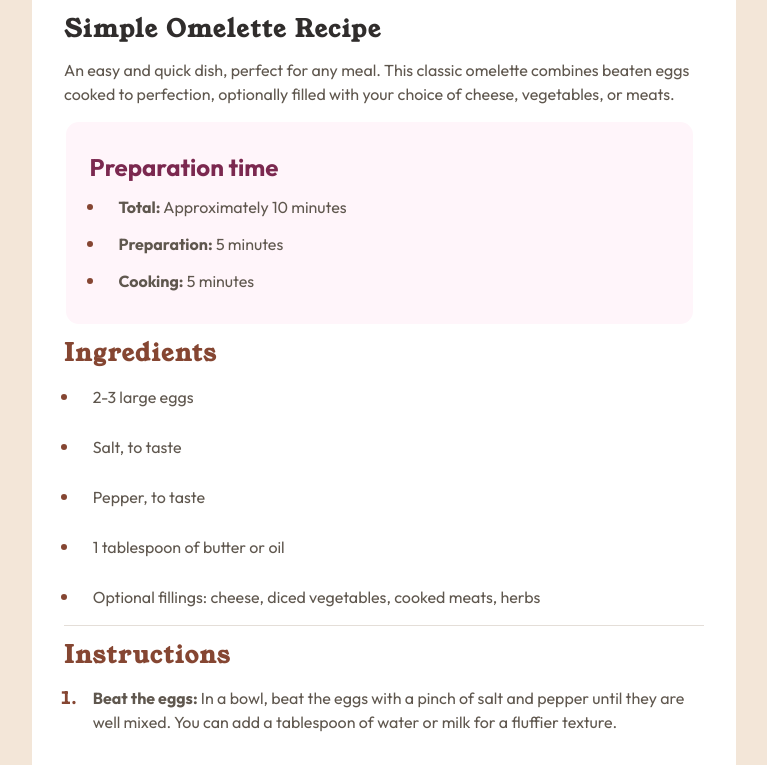
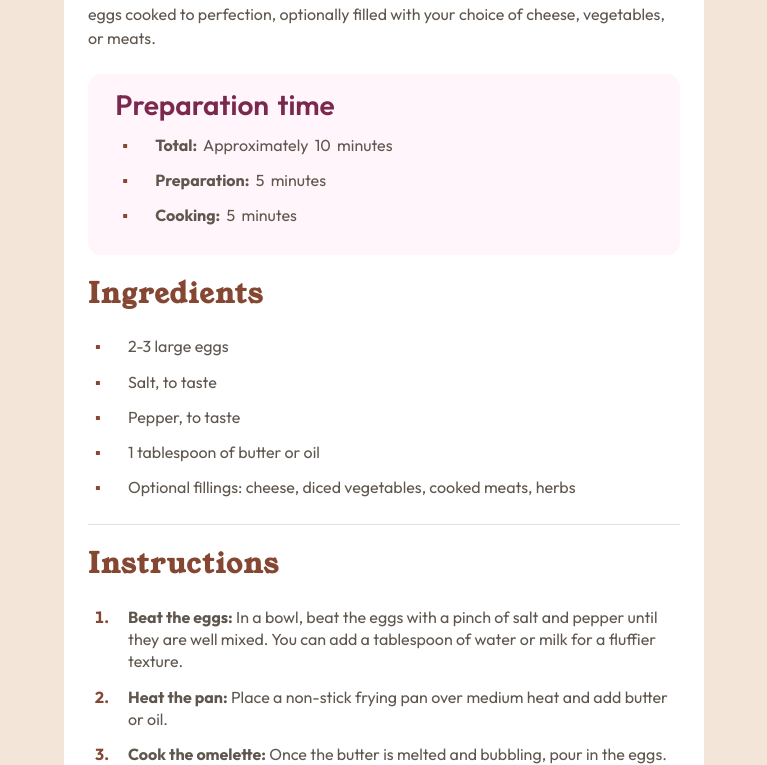
Before and after one commit to jacey10/fm-recipe-page-challenge, a plain HTML site: page index.html in a window 1280 px wide. Shown: the part 416-1181 px from the top of the page, without its empty margins (256-1023 px from the left). Drawn offline with Linux system fonts and the light colour scheme.

Commit message:
Fix: Resolved Desktop Mode Layout Issue on Mobile Devices

```diff
--- a/index.html
+++ b/index.html
@@ -13,49 +13,33 @@
   </head>
 
   <body>
-
     <main>
-
-      <div class="main__illustration">
-        <img class="banner" src="assets/images/image-omelette.jpeg" alt="" width="1312" height="600">
-      </div>
-
-      <article>
-        <h1 class="main__heading">Simple Omelette Recipe</h1>
-
-        <p>An easy and quick dish, perfect for any meal. This classic omelette combines beaten eggs cooked
+      <img class="main__banner" src="assets/images/image-omelette.jpeg" alt="" width="1312" height="600">
+      <article class="main__content">
+        <h1 class="main__content--heading">Simple Omelette Recipe</h1>
+        <p class="main__content--description">An easy and quick dish, perfect for any meal. This classic omelette combines beaten eggs cooked
         to perfection, optionally filled with your choice of cheese, vegetables, or meats.</p>
 
-
-        <section class="main__article--container">
+        <section class="main__subsection">
           <div>
-            <h2 class="main__article--heading">Preparation time</h2>
+            <h2 class="main__subsection--heading">Preparation time</h2>
 
             <ul>
-            <li><b>Total:</b> Approximately 10 minutes</li>
-            <br>
-            <li><b>Preparation:</b> 5 minutes</li>
-            <br>
-            <li><b>Cooking:</b> 5 minutes</li>
-            <br>
+              <li><strong>Total:</strong> Approximately 10 minutes</li>
+              <li><strong>Preparation:</strong> 5 minutes</li>
+              <li><strong>Cooking:</strong> 5 minutes</li>
             </ul>
           </div>
         </section>
 
-
-
         <section class="main__section">
-          <h2 class="main__section--heading">Ingredients</h2>
+          <h2>Ingredients</h2>
 
           <ul>
             <li>2-3 large eggs</li>
-            <br>
             <li>Salt, to taste</li>
-            <br>
             <li>Pepper, to taste</li>
-            <br>
             <li>1 tablespoon of butter or oil</li>
-            <br>
             <li>Optional fillings: cheese, diced vegetables, cooked meats, herbs</li>
           </ul>
         </section>
@@ -63,64 +47,56 @@
         <hr>
 
         <section class="main__section">
-          <h2 class="main__section--heading">Instructions</h2>
+          <h2>Instructions</h2>
 
           <ol>
-            <li><b>Beat the eggs:</b> In a bowl, beat the eggs with a pinch of salt and pepper until they are well mixed. You can add a tablespoon of water or milk for a fluffier texture.</li>
-            <br>
-            <li><b>Heat the pan:</b> Place a non-stick frying pan over medium heat and add butter or oil.</li>
-            <br>
-            <li><b>Cook the omelette:</b> Once the butter is melted and bubbling, pour in the eggs. Tilt the pan to ensure the eggs evenly coat the surface.</li>
-            <br>
-            <li><b>Add fillings (optional):</b> When the eggs begin to set at the edges but are still slightly runny in the middle, sprinkle your chosen fillings over one half of the omelette.</li>
-            <br>
-            <li><b>Fold and serve: </b>As the omelette continues to cook, carefully lift one edge and fold it over the fillings. Let it cook for another minute, then slide it onto a plate.</li>
-            <br>
-            <li><b>Enjoy: </b>Serve hot, with additional salt and pepper if needed.</li>
+            <li><strong>Beat the eggs:</strong> In a bowl, beat the eggs with a pinch of salt and pepper until they are well mixed. You can add a tablespoon of water or milk for a fluffier texture.</li>
+            <li><strong>Heat the pan:</strong> Place a non-stick frying pan over medium heat and add butter or oil.</li>
+            <li><strong>Cook the omelette:</strong> Once the butter is melted and bubbling, pour in the eggs. Tilt the pan to ensure the eggs evenly coat the surface.</li>
+            <li><strong>Add fillings (optional):</strong> When the eggs begin to set at the edges but are still slightly runny in the middle, sprinkle your chosen fillings over one half of the omelette.</li>
+            <li><strong>Fold and serve:</strong> As the omelette continues to cook, carefully lift one edge and fold it over the fillings. Let it cook for another minute, then slide it onto a plate.</li>
+            <li><strong>Enjoy:</strong> Serve hot, with additional salt and pepper if needed.</li>
           </ol>
         </section>
 
         <hr>
 
         <section class="main__section">
-          <h2 class="main__section--heading">Nutrition</h2>
-
+          <h2>Nutrition</h2>
           <p>The table below shows nutritional values per serving without the additional fillings.</p>
 
           <table>
+            <tbody>
               <tr>
                 <td>Calories</td>
-              <td><b>277kcal</b></td>
+                <td>277kcal</td>
               </tr>
 
               <tr>
                 <td>Carbs</td>
-              <td><b>0g</b></td>
+                <td>0g</td>
               </tr>
 
               <tr>
                 <td>Protein</td>
-              <td><b>20g</b></td>
+                <td>20g</td>
               </tr>
 
               <tr>
                 <td>Fat</td>
-              <td><b>22g</b></td>
+                <td>22g</td>
               </tr>
+
+            </tbody>
           </table>
         </section>
       </article>
-
     </main>
-
 
     <footer>
       <div class="attribution">
-        Challenge by <a href="https://www.frontendmentor.io?ref=challenge" target="_blank">Frontend Mentor</a>.
-       Coded by <a href="#">Jacey</a>.
+        Challenge by <a href="https://www.frontendmentor.io?ref=challenge" target="_blank">Frontend Mentor</a>. Coded by <a href="#">Jacey</a>.
       </div>
     </footer>
-
   </body>
-
 </html>
--- a/styles.css
+++ b/styles.css
@@ -1,7 +1,7 @@
 /* young-serif-regular - latin */
 @font-face {
   font-family: 'Young Serif';
-  src: url('assets/fonts/young-serif-v2-latin-regular.woff2') format('woff2'); /* Chrome 36+, Opera 23+, Firefox 39+, Safari 12+, iOS 10+ */
+  src: url('assets/fonts/young-serif-v2-latin-regular.woff2') format('woff2');
   font-weight: 400;
   font-style: normal;
   font-display: swap;
@@ -10,7 +10,7 @@
 /* outfit-regular - latin */
 @font-face {
   font-family: 'Outfit';
-  src: url('assets/fonts/outfit-v15-latin-regular.woff2') format('woff2'); /* Chrome 36+, Opera 23+, Firefox 39+, Safari 12+, iOS 10+ */
+  src: url('assets/fonts/outfit-v15-latin-regular.woff2') format('woff2');
   font-weight: 400;
   font-style: normal;
   font-display: swap;
@@ -19,7 +19,7 @@
 /* outfit-600 - latin */
 @font-face {
   font-family: 'Outfit';
-  src: url('assets/fonts/outfit-v15-latin-600.woff2') format('woff2'); /* Chrome 36+, Opera 23+, Firefox 39+, Safari 12+, iOS 10+ */
+  src: url('assets/fonts/outfit-v15-latin-600.woff2') format('woff2');
   font-weight: 600;
   font-style: normal;
   font-display: swap;
@@ -28,7 +28,7 @@
 /* outfit-700 - latin */
 @font-face {
   font-family: 'Outfit';
-  src: url('assets/fonts/outfit-v15-latin-700.woff2') format('woff2'); /* Chrome 36+, Opera 23+, Firefox 39+, Safari 12+, iOS 10+ */
+  src: url('assets/fonts/outfit-v15-latin-700.woff2') format('woff2');
   font-weight: 700;
   font-style: normal;
   font-display: swap;
@@ -101,94 +101,112 @@ textarea, select {
 
 
 body {
-  height: fit-content;
   min-height: 100vh;
   min-height: 100svh;
-  line-height: 1.5;
   background-color: var(--color-slate-900);
   font-family: var(--ff-body);
+  font-size: 1.05rem;
   color: var(--color-stone-600);
-  font-size: 1rem;
+  line-height: 1.5;
 }
 
-.main__illustration {
+main {
   width: 100%;
-  height: 100%;
-  margin: 0;
-  padding: 0;
+  height: auto;
+  background-color: var(--color-white);
 }
 
-.main__illustration img {
+main img {
   display: block;
-  width: 100%;
+  max-width: 100%;
   height: 100%;
   object-fit: cover;
 }
 
-main {
-  width: 100%;
-  max-width: 50rem;
-  background-color: var(--color-white);
-  padding: 0;
-  margin: 0;
-  display: flex;
-  flex-direction: column;
-  gap: 1rem;
+article {
+  padding: clamp(1.5rem, 1vw, 2rem);
 }
 
-article {
-  padding: 2rem;
+.main__content--heading {
+  color: var(--color-stone-900);
+  font-size: clamp(1.8rem, 2.5vw, 2.5rem);
+  font-weight: var(--fw-regular);
+  margin-block-start: 1.5rem;
+  margin-block-end: 1.5rem;
 }
+
 
 main h1, main h2 {
   font-family: var(--ff-heading);
   line-height: 1.1;
-  margin-block-start: 1rem;
-  margin-block-end: 1rem;
   text-wrap: initial;
   letter-spacing: 0.1rem;
 }
 
-.main__heading {
-  color: var(--color-stone-900);
+.main__subsection {
+  background-color: var(--color-rose-50);
+  border-radius: 0.8rem;
+  margin-block-start: 1.5rem;
+  padding: 1rem 1.7rem;
+  font-weight: var(--fw-regular);
+  word-spacing: 0.1875rem;
 }
 
-.main__section--heading {
-  color: var(--color-brown-800);
+.main__subsection--heading {
+  color: var(--color-rose-800);
+  font-family: var(--ff-body);
+  font-weight: var(--fw-semibold);
+  letter-spacing: 0rem;
+  margin-block-start: 0;
+  margin-block-end: clamp(0.8rem, 1vw, 1rem);
 }
 
-.main__article--container {
-  width: 98%;
-  background-color: var(--color-rose-50);
-  margin: 1rem 0.1rem;
-  padding: 1rem 1.5rem;
-  border-radius: 0.8rem;
-  line-height: 1.1;
+.main__section:not(:last-child) {
+  margin-block-end: clamp(1.5rem, 2vw, 1.8rem);
 }
 
-.main__article--heading {
-  color: var(--color-rose-800);
-  font-family: var(--ff-body);
-  font-weight: var(--fw-bold);
-  letter-spacing: 0rem;
+h2 {
+  font-size: 1.75rem;
+  color: var(--color-brown-800);
+  margin-block-start: clamp(1.5rem, 1.5vw, 2rem);
+  margin-block-end: clamp(1.5rem, 2vw, 1.8rem);
 }
 
-.main__section {
-  margin-block-end: clamp(1rem, 1vw, 1.2rem)
+/* == List Styling == */
+li {
+  margin-block-end: 0.8em;
+  line-height: 1.4;
 }
 
-ol, ul {
-  padding-left: clamp(1rem, 1vw, 1.5rem);
+ol {
+  padding-left: 1.5rem;
 }
 
-ol li, ul li {
-  padding-left: clamp(0.8rem, 1vw, 1rem);
+ol li::marker {
+  color: var(--color-brown-800);
+  font-weight: var(--fw-bold);
 }
 
-ol li::marker, ul li::marker {
-  color: var(--color-brown-800);
-  font-size: large;
-  font-weight: bolder;
+ol li {
+  padding-left: 1rem;
+}
+
+ul {
+  padding-left: 0.625rem; /* extra left spacing for the whole UL container */
+}
+
+ul li {
+  list-style: none; /*remove the browswer's default bullet */
+  position: relative;
+  padding-left: 1.875rem; /* space for custom bullet */
+}
+
+ul li::before {
+  content: "▪";       /* the bullet, reliable at any zoom */
+  position: absolute;
+  left: -0.1875rem;         /* position the bullet slightly to the left of the text */
+  color: var(--color-brown-800);       /* your bullet color */
+  font-weight: var(--fw-bold);
 }
 
 hr {
@@ -199,15 +217,24 @@ hr {
 
 table {
   border-collapse: collapse;
-  width: 96%;
+  width: 100%;
   margin: 0.3rem;
   color: var(--color-stone-600);
   font-weight: var(--fw-regular);
 }
 
-tr, td {
+table td {
   border-bottom: 0.0625rem solid var(--color-stone-150);
-  padding: 0.5rem 1.5rem;
+  padding: 1rem 1.5rem;
+}
+
+tbody td:last-child {
+  color: var(--color-brown-800);
+  font-weight: var(--fw-bold);
+}
+
+tbody tr:last-child td {
+  border-bottom: none;
 }
 
 footer {
@@ -227,37 +254,37 @@ footer {
   color: var(--color-stone-100);
 }
 
-@media screen and (min-width: 48rem) {
+
+
+@media screen and (min-width: 43.75rem) {
   body {
     background-color: var(--color-stone-100);
+    display: flex;
+    flex-direction: column;
+    align-items: center;
+    justify-content: center;
+    font-size: 1rem;
   }
 
   main {
-    width: 40%;
-    min-width: 44rem;
-    height: auto;
+    width: 50%;
+    max-width: 48.5rem;
     background-color: var(--color-white);
-    padding: 2rem;
-    margin: 3rem auto;
+    margin: 1rem;
+    padding: 1.5rem;
     border-radius: 1.5rem;
   }
 
- .main__illustration {
-    width: 100%;
-    min-height: 40vh;
-  }
-
-  .main__illustration img {
-    display: block;
-    width: 100%;
-    height: 100%;
-    border-radius: 0.8rem;
-    object-fit: contain;
+  main img {
+    border-radius: 1.2rem;
   }
 
   article {
+    margin: 0;
     padding: 0;
   }
 
-
+  footer {
+    display: none;
+  }
 }
```
Also changed, not shown: assets/images/Frontend Mentor - Recipe page - [127.0.0.1].png (added), 2 other files. Lines whose indentation alone changed are shown as unchanged.
